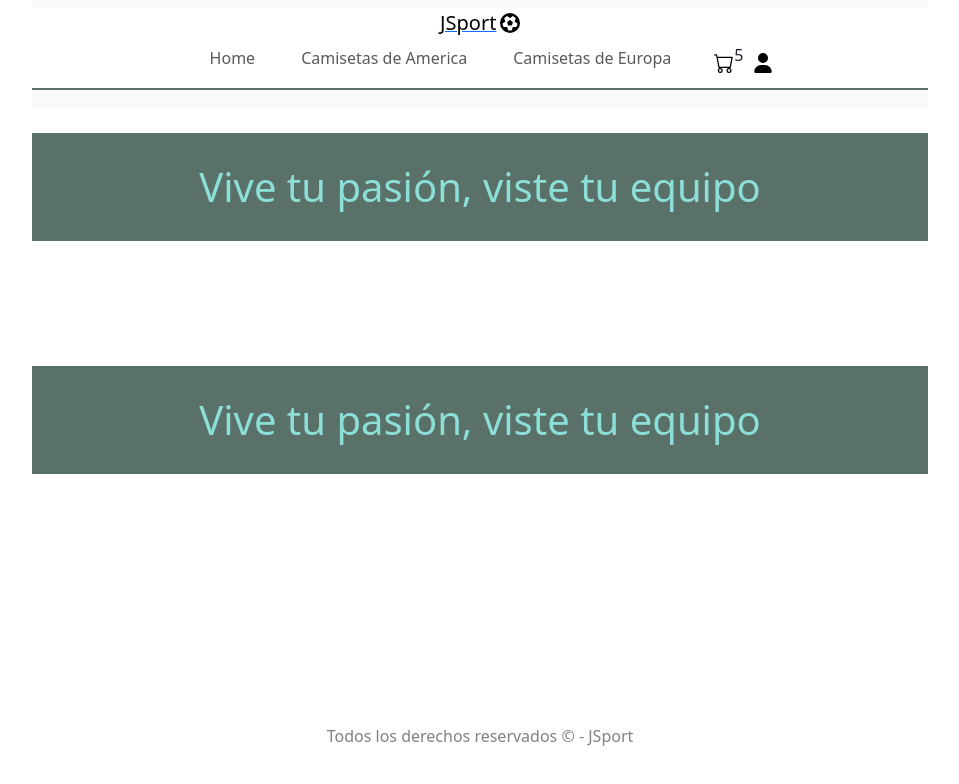
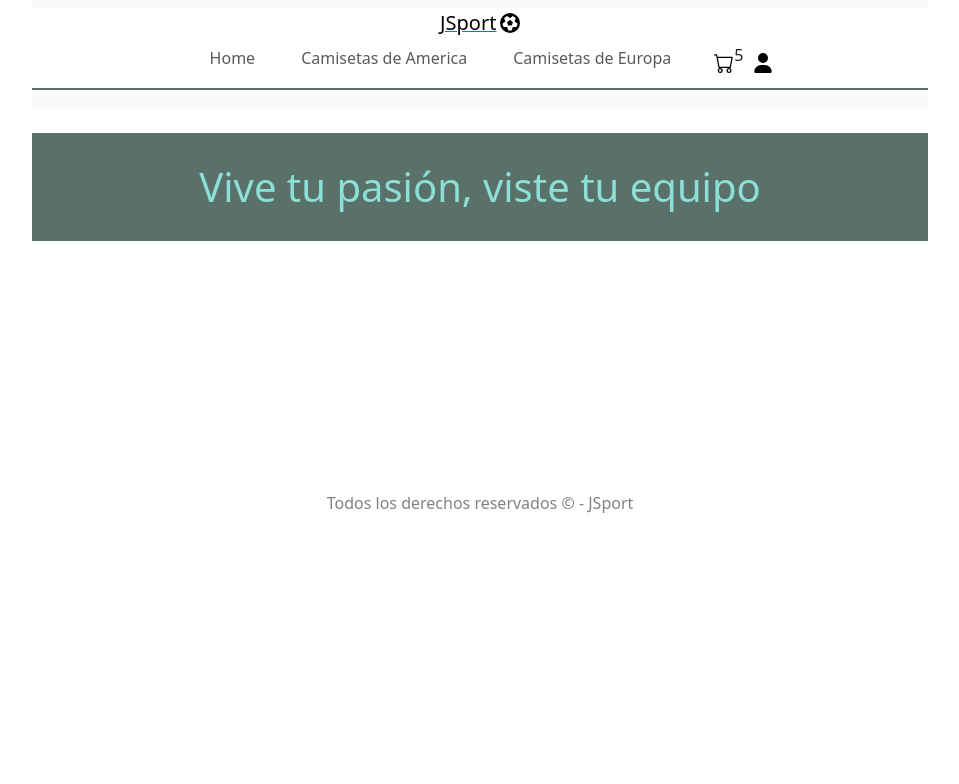
Before and after one commit to JulianSantanatoglia/jsfutbolreact, a React (Vite) app: page /category/america in a window 1280 px wide. Shown: the top 784 px of the page, without its empty margins (160-1119 px from the left). Built offline with nearby package versions, Linux system fonts and the light colour scheme.

Commit message:
mejorando el itemlistcontainer

```diff
--- a/src/App.jsx
+++ b/src/App.jsx
@@ -20,7 +20,7 @@ function App() {
     <Banner slogan={'Vive tu pasión, viste tu equipo'} />
     <Routes>
     <Route path='/' element={<ItemListContainer />}/>
-    <Route path='/category/:categoryId' element={<Banner slogan={'Vive tu pasión, viste tu equipo'} />}/>
+    <Route path='/category/:categoryId'/>
     <Route path='/item/:itemId' element={<ItemDetailContainer />}/>
     <Route path='*' element={<h1 className="error-404">Lo siento, esta página no existe</h1>}/>
     </Routes>
--- a/src/components/Card-product/CardProduct.jsx
+++ b/src/components/Card-product/CardProduct.jsx
@@ -1,5 +1,6 @@
 import './CardProduct.css';
 import { Link } from 'react-router-dom'
+
 
 const CardProduct = ({ id, name, img, category, price, stock }) => {
 
--- a/src/components/NavBar/NavBar.css
+++ b/src/components/NavBar/NavBar.css
@@ -61,6 +61,7 @@
 
 .navbar-brand {
     margin-right: 3.5px;
+    font-weight: 500;
 }
 
 /* MEDIA QUERY */
--- a/src/components/NavBar/NavBar.jsx
+++ b/src/components/NavBar/NavBar.jsx
@@ -15,13 +15,9 @@ const NavBar = () => {
                     <div className="prop-logo-flex">
                     <Link to='/'>
                     <a className="navbar-brand" href="#">JSport</a>
-                    {/* <h3 className="navbar-brand">JSport</h3> */}
                     </Link>
                     <FutbolSolid />
                     </div>
-                    {/* <button className="navbar-toggler" type="button" data-bs-toggle="collapse" data-bs-target="#navbarNavAltMarkup" aria-controls="navbarNavAltMarkup" aria-expanded="false" aria-label="Toggle navigation">
-                    <span className="navbar-toggler-icon">asdasd</span>
-                    asdsda</button> */}
                     <div className="collapse navbar-collapse" id="navbarNavAltMarkup">
                         <div className="navbar-nav">
                             <NavLink to={`/`} className="nav-link prop-link">Home</NavLink>
```
